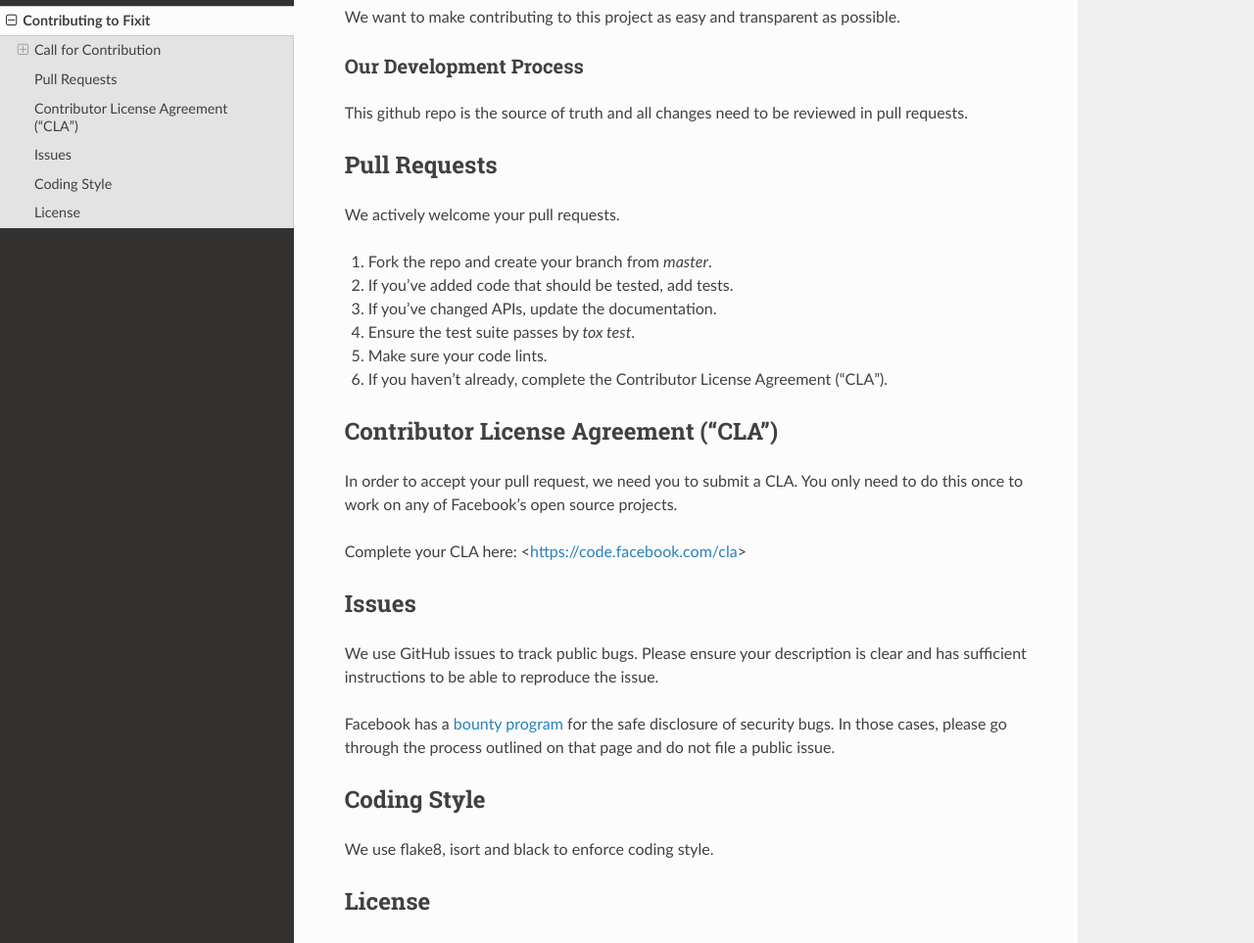
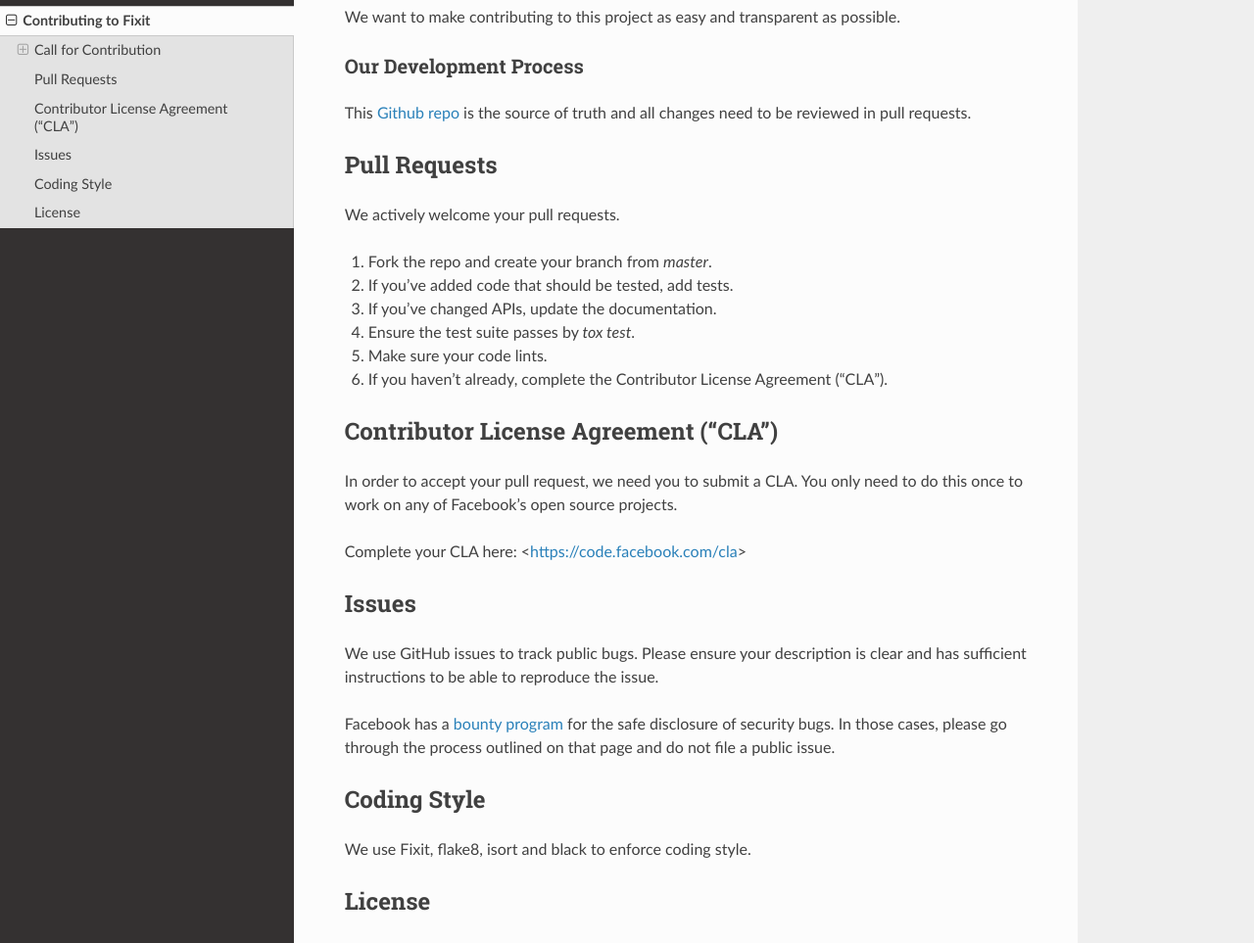
Before and after one commit to Instagram/Fixit, a Sphinx documentation site: the page built from docs/source/contributing.rst, in a window 1280 px wide and 1400 px high. Shown: the part 378-1341 px from the top of the window at 98% size. Built offline with Sphinx 7.4.7 and the Read the Docs theme 2.0.0, drawn with Linux system fonts in a browser that asks for light colours; some of the changed lines change nothing that is shown.

Commit message:
address feedback

```diff
--- a/docs/source/contributing.rst
+++ b/docs/source/contributing.rst
@@ -16,8 +16,8 @@
 
 Our Development Process
 =======================
-This github repo is the source of truth and all changes need to be reviewed in
-pull requests.
+This `Github repo <https://github.com/Instagram/Fixit>`_ is the source of truth and all
+changes need to be reviewed in pull requests.
 
 Pull Requests
 -------------
@@ -48,7 +48,7 @@
 
 Coding Style
 ------------
-We use flake8, isort and black to enforce coding style.
+We use Fixit, flake8, isort and black to enforce coding style.
 
 License
 -------
```
